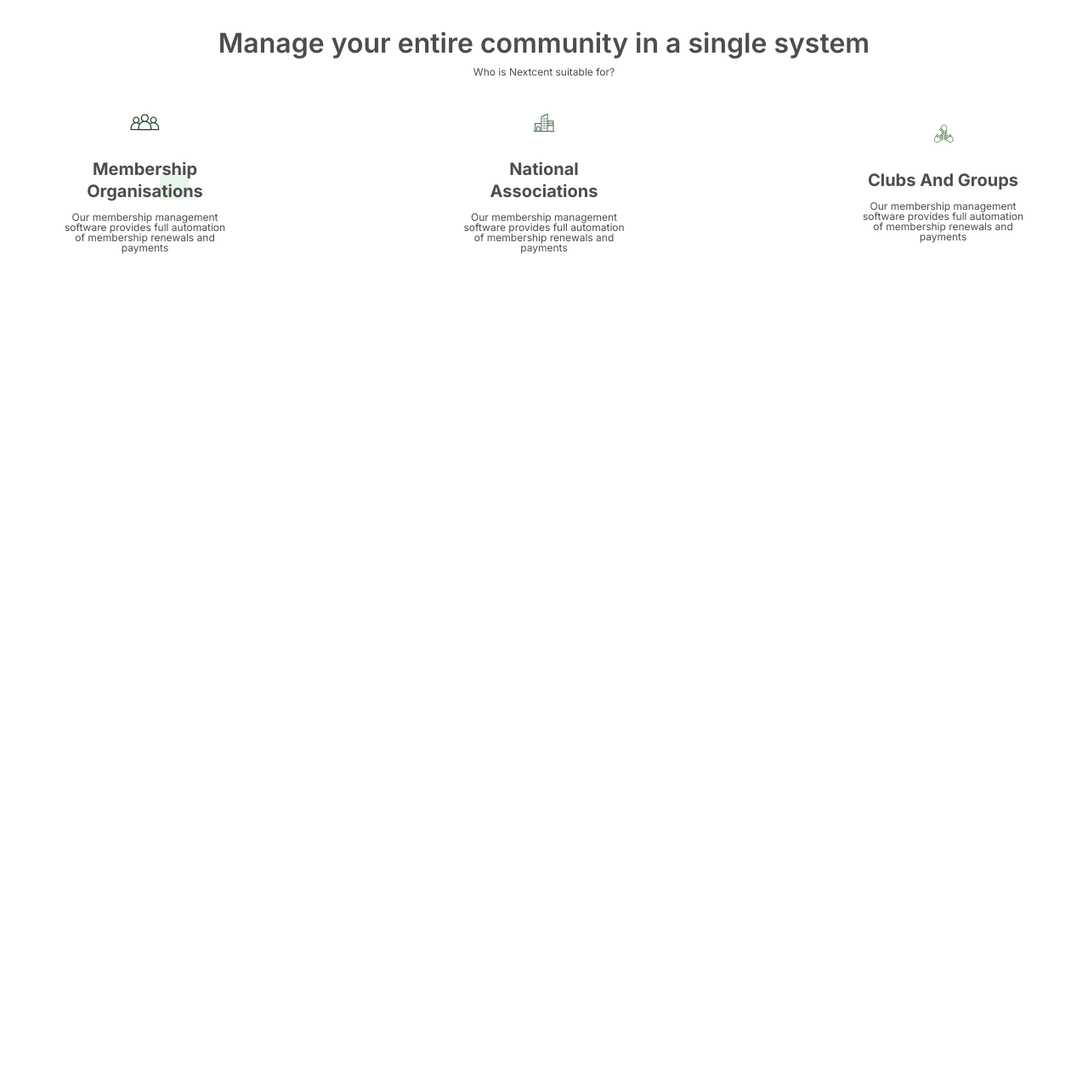
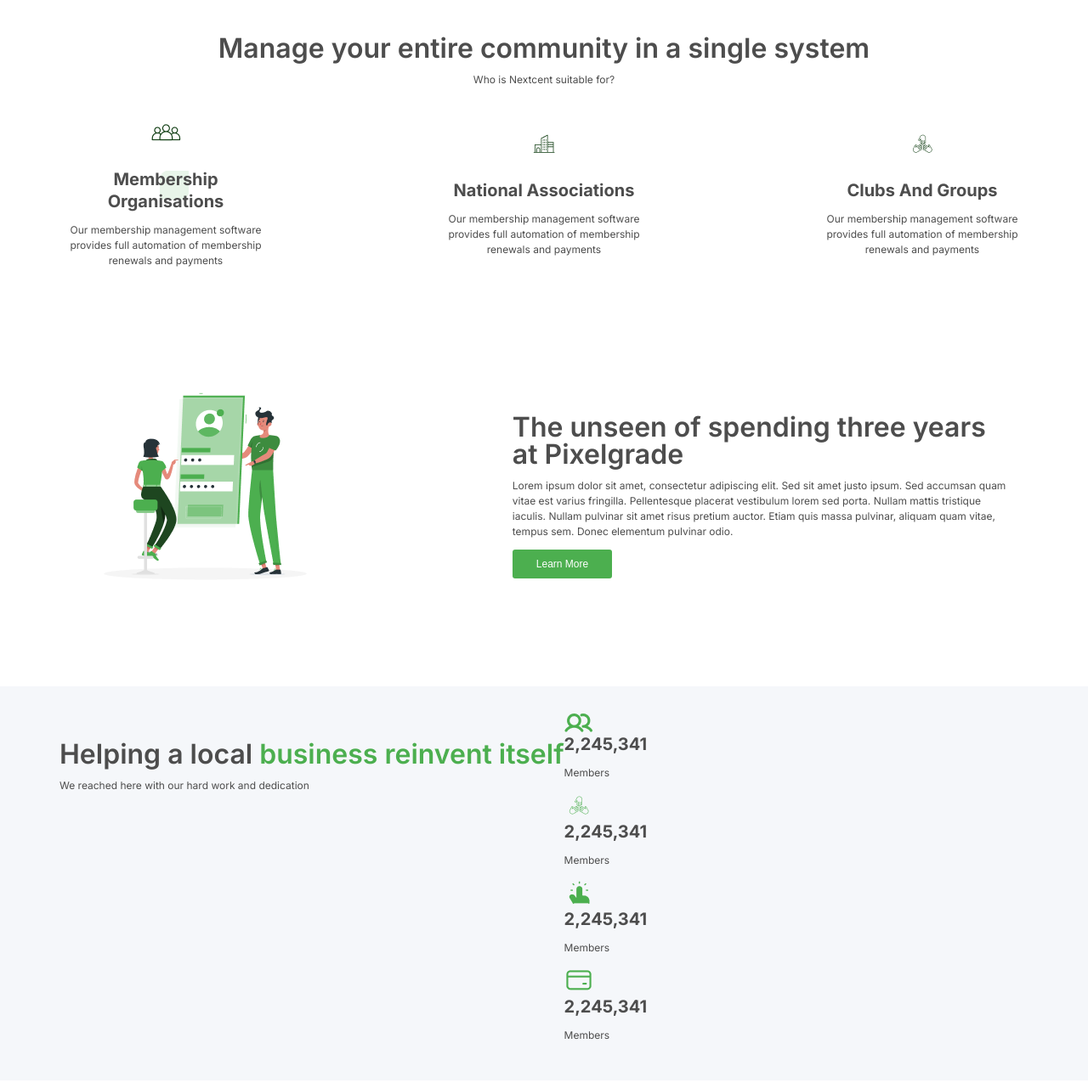
Before and after one commit to saberali1789/nexcent, a plain HTML site: page index.html in a window 1280 px wide. Shown: the part 897-2172 px from the top of the page at 85% size. Before the commit the page ends 1207 px from the top, so only its background shows below. Drawn offline with Linux system fonts and the light colour scheme.

Commit message:
numbers section

```diff
--- a/genral.css
+++ b/genral.css
@@ -73,6 +73,7 @@ h4 {
 
 p {
   font-size: 1.2rem;
+  line-height: 1.5;
   padding-bottom: var(--padding-bottom);
 }
 
@@ -87,6 +88,12 @@ p {
   padding: 1rem 2.8rem;
   border-radius: 3px;
   border: none;
+  cursor: pointer;
+}
+
+.btn:hover {
+  background-color: #237D31;
+  box-shadow: 2px 2px 2px 0px rgba(13, 85, 10, 0.50);
 }
 
 @media (min-width: 768px) {
--- a/index.html
+++ b/index.html
@@ -64,21 +64,29 @@
       <p class="center">Who is Nextcent suitable for?</p>
       <div class="community-cards">
         <div class="card">
-          <div class="img-container"><img class="card-img" src="./icons/Icon.png" alt="" /></div>
+          <div class="img-container">
+            <img class="card-img" src="./icons/Icon.png" alt="" />
+          </div>
           <h4 class="center">Membership Organisations</h4>
           <p class="center">
             Our membership management software provides full automation of
             membership renewals and payments
           </p>
-        </div><div class="card">
-          <div class="img-container"><img class="card-img" src="./icons/Icon (1).png" alt="" /></div>
+        </div>
+        <div class="card">
+          <div class="img-container">
+            <img class="card-img" src="./icons/Icon (1).png" alt="" />
+          </div>
           <h4 class="center">National Associations</h4>
           <p class="center">
             Our membership management software provides full automation of
             membership renewals and payments
           </p>
-        </div><div class="card">
-          <div class="img-container"><img class="card-img" src="./icons/Icon (2).png" alt="" /></div>
+        </div>
+        <div class="card">
+          <div class="img-container">
+            <img class="card-img" src="./icons/Icon (2).png" alt="" />
+          </div>
           <h4 class="center">Clubs And Groups</h4>
           <p class="center">
             Our membership management software provides full automation of
@@ -87,5 +95,51 @@
         </div>
       </div>
     </section>
+    <section class="seen-section container">
+      <div class="seen-img"><img src="./images/Frame 35.png" alt="" /></div>
+      <div class="seen-text">
+        <h2>The unseen of spending three years at Pixelgrade</h2>
+        <p>
+          Lorem ipsum dolor sit amet, consectetur adipiscing elit. Sed sit amet
+          justo ipsum. Sed accumsan quam vitae est varius fringilla.
+          Pellentesque placerat vestibulum lorem sed porta. Nullam mattis
+          tristique iaculis. Nullam pulvinar sit amet risus pretium auctor.
+          Etiam quis massa pulvinar, aliquam quam vitae, tempus sem. Donec
+          elementum pulvinar odio.
+        </p>
+        <button class="btn">Learn More</button>
+      </div>
+    </section>
+    <section class="number-section">
+      <div class="number-content container">
+        <div class="number-text">
+          <h2>Helping a local <span> business reinvent itself</span></h2>
+          <p>We reached here with our hard work and dedication</p>
+        </div>
+        <div class="numbers-box">
+          <div class="number-card">
+            <div class="number-img"><img src="./icons/Vector.png" alt=""></div>
+            <h4>2,245,341</h4>
+            <p>Members</p>
+          </div>
+          <div class="number-card">
+            <div class="number-img"><img src="./icons/Vector2.png" alt=""></div>
+            <h4>2,245,341</h4>
+            <p>Members</p>
+          </div>
+          <div class="number-card">
+            <div class="number-img"><img src="./icons/Vector3.png" alt=""></div>
+            <h4>2,245,341</h4>
+            <p>Members</p>
+          </div>
+          <div class="number-card">
+            <div class="number-img"><img src="./icons/Vector4.png" alt=""></div>
+            <h4>2,245,341</h4>
+            <p>Members</p>
+          </div>
+        </div>
+      </div>
+    </section>
+    <section style="height: 100vh"></section>
   </body>
 </html>
--- a/style.css
+++ b/style.css
@@ -8,11 +8,21 @@
   --padding-bottom: 1.2rem;
 }
 
+header {
+  position: fixed;
+
+  left: 50%;
+  transform: translateX(-50%);
+
+  background-color: var(--white);
+}
+
 nav {
   height: 7rem;
   display: flex;
   justify-content: space-between;
   align-items: center;
+
 }
 
 nav a {
@@ -21,8 +31,13 @@ nav a {
   padding: 1rem;
 }
 
+nav a:hover {
+  background: var(--selver);
+}
+
 .hero-section {
   background-color: var(--selver);
+  margin-top: 7rem;
 }
 
 .hero-content {
@@ -66,20 +81,18 @@ h1 span {
   display: flex;
   align-items: center;
   justify-content: space-between;
-
 }
 
 .card div {
   padding: 2.4rem;
-
 }
-
 
 .card {
   display: flex;
   flex-direction: column;
   align-items: center;
-  width: 20.1rem;
+  flex-wrap: wrap;
+  max-width: 25rem;
 }
 
 .img-container {
@@ -88,7 +101,7 @@ h1 span {
 
 .card h4::before {
   content: "";
-  background-color: #E8F5E9;
+  background-color: #e8f5e9;
   width: 34px;
   height: 34px;
   position: absolute;
@@ -98,3 +111,36 @@ h1 span {
   border-radius: 10px 0;
 }
 /* End Community Section */
+
+/* Seen Section */
+.seen-section {
+  height: 60vh;
+  display: grid;
+  grid-template-columns: 1.5fr 1.8fr;
+  align-items: center;
+  justify-content: center;
+  gap: 2.4rem;
+  padding: 0 3.2rem;
+}
+
+.seen-img {
+  width: 100%;
+}
+
+/* End Seen Section */
+
+/* Number Section */
+.number-section {
+  background-color: var(--selver);
+  padding: var(--padding-top) 0;
+}
+
+.number-content {
+  display: flex;
+}
+
+.number-text span {
+  color: var(--primary);
+}
+
+/* End Number Section */
```
Also changed, not shown: icons/Vector.png (added), icons/Vector2.png (added), icons/Vector3.png (added), icons/Vector4.png (added).
